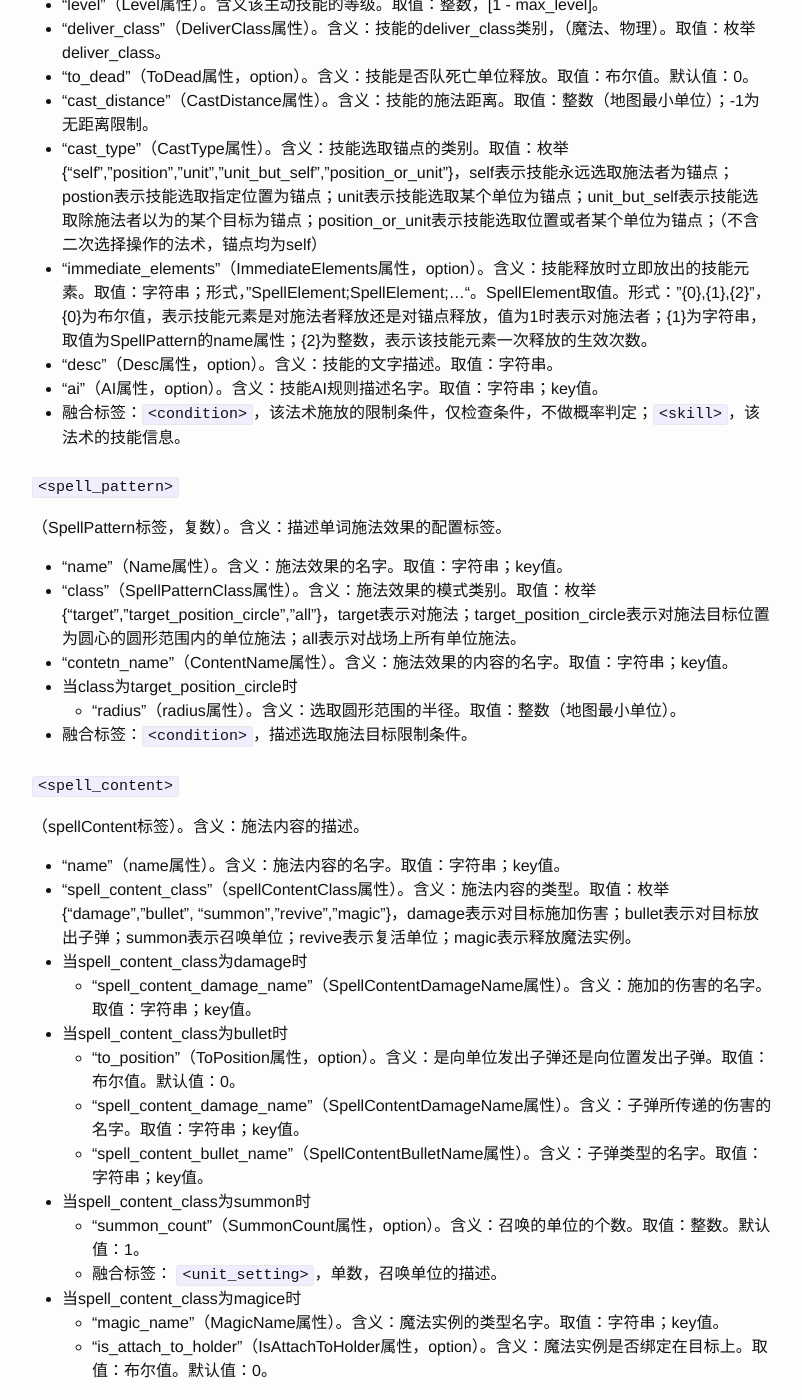
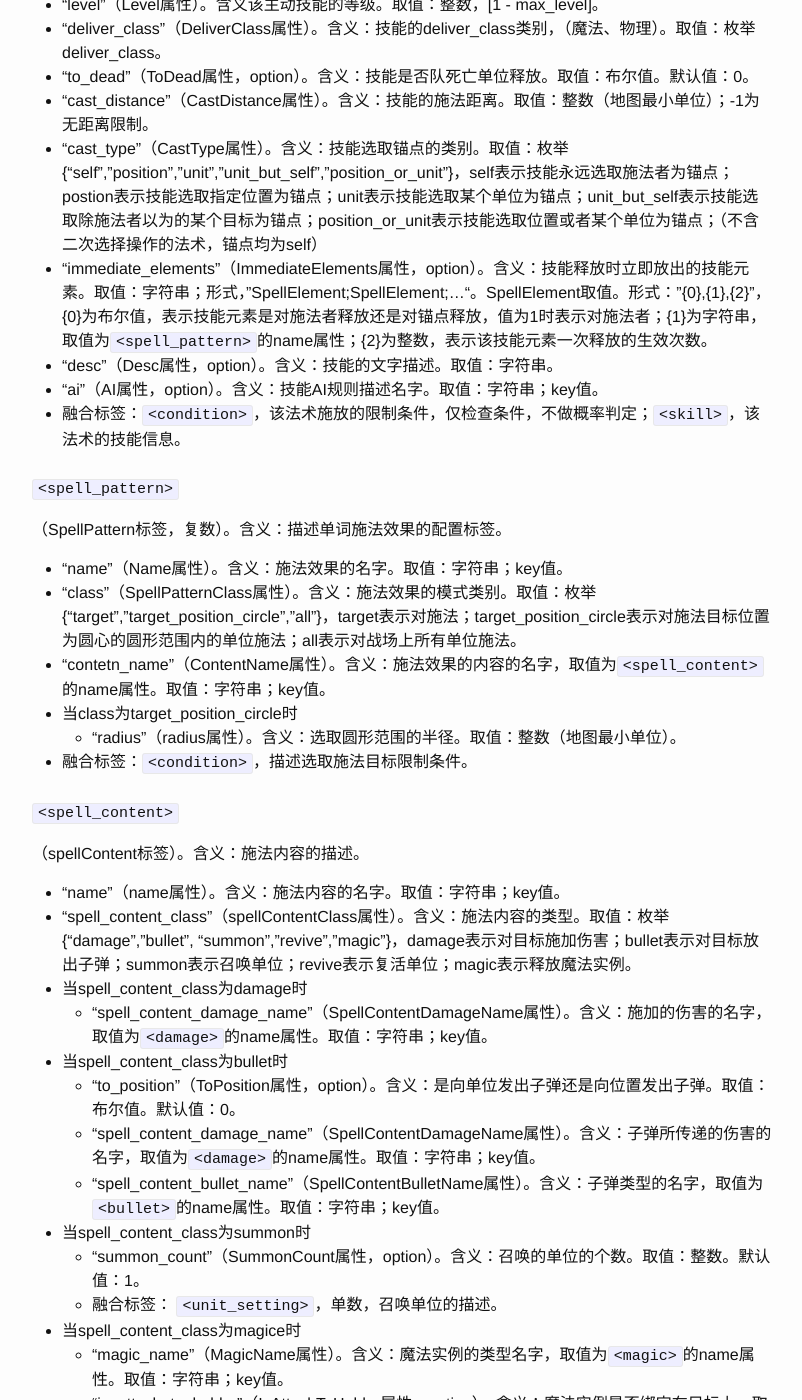
Before and after one commit to mofishorg/underworld_config_doc, a Jekyll site: the page built from _posts/2016-06-03-techtree-doc.markdown, in a window 1280 px wide and 1400 px high, scrolled down 4354 px. Shown: the whole window, without its empty margins (238-1040 px from the left). Built offline with Jekyll 4.4.1, drawn with Linux system fonts in a browser that asks for light colours.

Commit message:
update text

```diff
--- a/_posts/2016-06-03-techtree-doc.markdown
+++ b/_posts/2016-06-03-techtree-doc.markdown
@@ -161,7 +161,7 @@ categories: jekyll update
   * "to_dead"（ToDead属性，option）。含义：技能是否队死亡单位释放。取值：布尔值。默认值：0。
   * "cast_distance"（CastDistance属性）。含义：技能的施法距离。取值：整数（地图最小单位）；-1为无距离限制。
   * "cast_type"（CastType属性）。含义：技能选取锚点的类别。取值：枚举{"self","position","unit","unit_but_self","position_or_unit"}，self表示技能永远选取施法者为锚点；postion表示技能选取指定位置为锚点；unit表示技能选取某个单位为锚点；unit_but_self表示技能选取除施法者以为的某个目标为锚点；position_or_unit表示技能选取位置或者某个单位为锚点；（不含二次选择操作的法术，锚点均为self）
-  * "immediate_elements"（ImmediateElements属性，option）。含义：技能释放时立即放出的技能元素。取值：字符串；形式，"SpellElement;SpellElement;..."。SpellElement取值。形式："{0},{1},{2}"，{0}为布尔值，表示技能元素是对施法者释放还是对锚点释放，值为1时表示对施法者；{1}为字符串，取值为SpellPattern的name属性；{2}为整数，表示该技能元素一次释放的生效次数。
+  * "immediate_elements"（ImmediateElements属性，option）。含义：技能释放时立即放出的技能元素。取值：字符串；形式，"SpellElement;SpellElement;..."。SpellElement取值。形式："{0},{1},{2}"，{0}为布尔值，表示技能元素是对施法者释放还是对锚点释放，值为1时表示对施法者；{1}为字符串，取值为`<spell_pattern>`的name属性；{2}为整数，表示该技能元素一次释放的生效次数。
   * "desc"（Desc属性，option）。含义：技能的文字描述。取值：字符串。
   * "ai"（AI属性，option）。含义：技能AI规则描述名字。取值：字符串；key值。
   * 融合标签：`<condition>`，该法术施放的限制条件，仅检查条件，不做概率判定；`<skill>`，该法术的技能信息。
@@ -172,7 +172,7 @@ categories: jekyll update
 
   * "name"（Name属性）。含义：施法效果的名字。取值：字符串；key值。
   * "class"（SpellPatternClass属性）。含义：施法效果的模式类别。取值：枚举{"target","target_position_circle","all"}，target表示对施法；target_position_circle表示对施法目标位置为圆心的圆形范围内的单位施法；all表示对战场上所有单位施法。
-  * "contetn_name"（ContentName属性）。含义：施法效果的内容的名字。取值：字符串；key值。
+  * "contetn_name"（ContentName属性）。含义：施法效果的内容的名字，取值为`<spell_content>`的name属性。取值：字符串；key值。
   * 当class为target_position_circle时
     * "radius"（radius属性）。含义：选取圆形范围的半径。取值：整数（地图最小单位）。
   * 融合标签：`<condition>`，描述选取施法目标限制条件。
@@ -184,16 +184,16 @@ categories: jekyll update
   * "name"（name属性）。含义：施法内容的名字。取值：字符串；key值。
   * "spell_content_class"（spellContentClass属性）。含义：施法内容的类型。取值：枚举{"damage","bullet", "summon","revive","magic"}，damage表示对目标施加伤害；bullet表示对目标放出子弹；summon表示召唤单位；revive表示复活单位；magic表示释放魔法实例。
   * 当spell_content_class为damage时
-     * "spell_content_damage_name"（SpellContentDamageName属性）。含义：施加的伤害的名字。取值：字符串；key值。
+     * "spell_content_damage_name"（SpellContentDamageName属性）。含义：施加的伤害的名字，取值为`<damage>`的name属性。取值：字符串；key值。
   * 当spell_content_class为bullet时
      * "to_position"（ToPosition属性，option）。含义：是向单位发出子弹还是向位置发出子弹。取值：布尔值。默认值：0。
-     * "spell_content_damage_name"（SpellContentDamageName属性）。含义：子弹所传递的伤害的名字。取值：字符串；key值。
-     * "spell_content_bullet_name"（SpellContentBulletName属性）。含义：子弹类型的名字。取值：字符串；key值。
+     * "spell_content_damage_name"（SpellContentDamageName属性）。含义：子弹所传递的伤害的名字，取值为`<damage>`的name属性。取值：字符串；key值。
+     * "spell_content_bullet_name"（SpellContentBulletName属性）。含义：子弹类型的名字，取值为`<bullet>`的name属性。取值：字符串；key值。
   * 当spell_content_class为summon时
      * "summon_count"（SummonCount属性，option）。含义：召唤的单位的个数。取值：整数。默认值：1。
      * 融合标签： `<unit_setting>`，单数，召唤单位的描述。
   * 当spell_content_class为magice时
-     * "magic_name"（MagicName属性）。含义：魔法实例的类型名字。取值：字符串；key值。
+     * "magic_name"（MagicName属性）。含义：魔法实例的类型名字，取值为`<magic>`的name属性。取值：字符串；key值。
      * "is_attach_to_holder"（IsAttachToHolder属性，option）。含义：魔法实例是否绑定在目标上。取值：布尔值。默认值：0。
 
 # `<spell_ai_description>`
```
